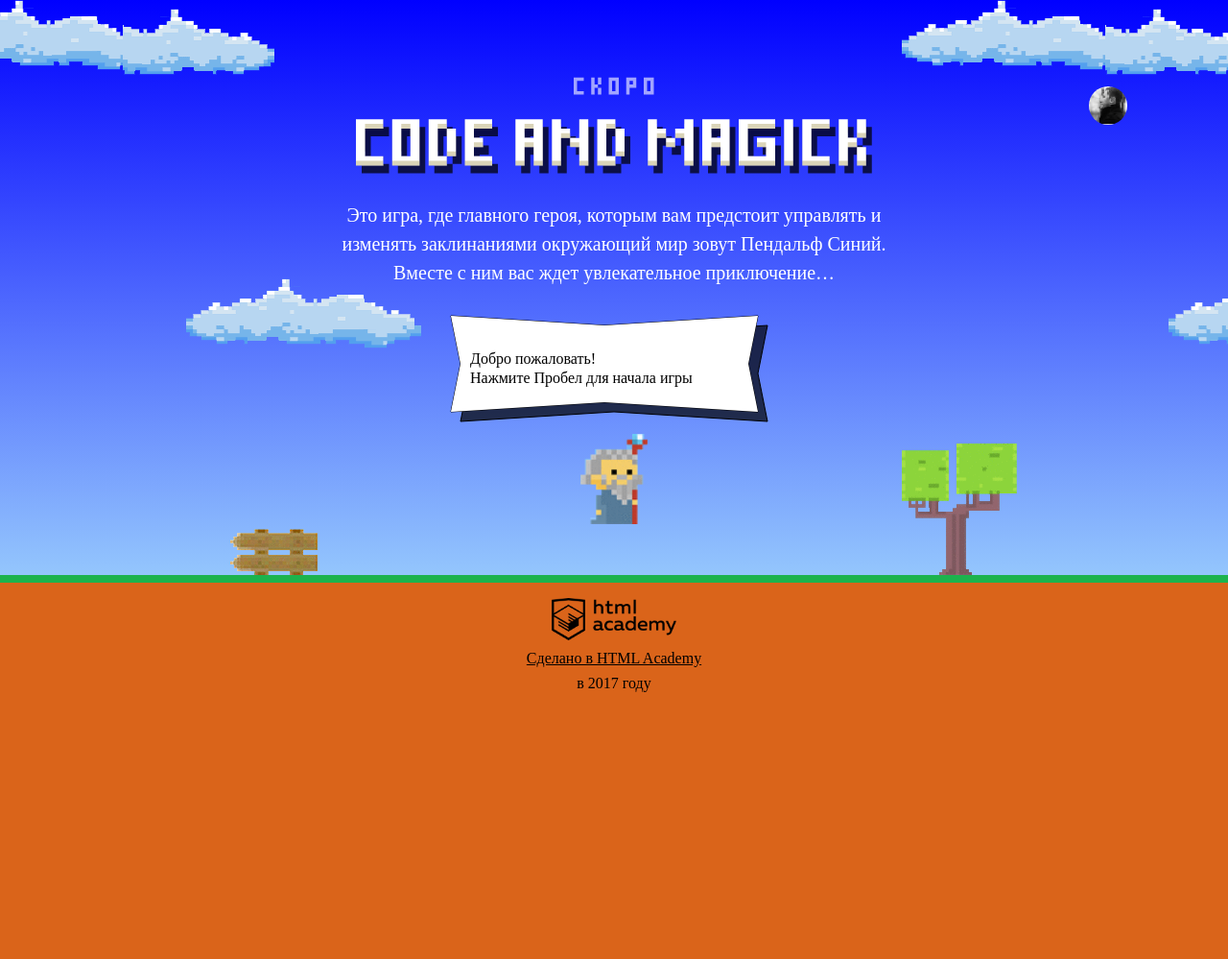
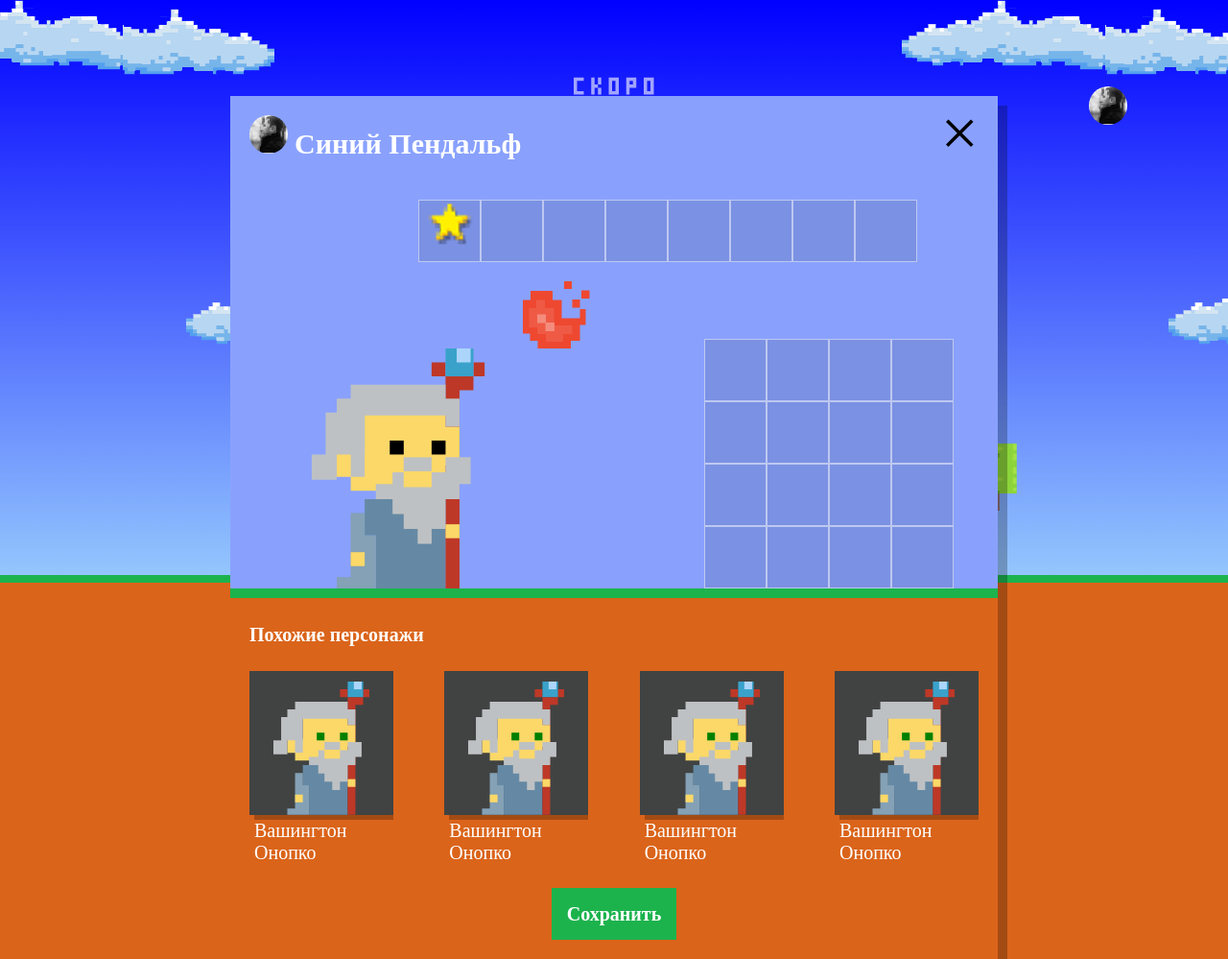
Before and after one commit to surovikina/228200-code-and-magick, a website: page index.html in a window 1280 px wide. Shown: the whole page at 96% size. Before the commit the page ends 800 px from the top, so only its background shows below. Drawn offline with Linux system fonts and the light colour scheme; a web font is replaced by a local one.

Commit message:
Открыла скрытый экран и сгенирировала 4 одинаковых волшебника

```diff
--- a/index.html
+++ b/index.html
@@ -190,6 +190,7 @@
     return 2 / 3 * 300 - 1.337 * wizardWidth / 2;
   };
 </script>
+<script src ="./js/setup.js"></script>
 <script src ="./js/stat.js" ></script>
 <script src="./js/game.js"></script>
 
--- /dev/null
+++ b/js/setup.js
@@ -0,0 +1,60 @@
+'use strict';
+
+var userDialog = document.querySelector('.setup');
+userDialog.classList.remove('hidden'); // 1. Покажите блок .setup, убрав в JS-коде у него класс .hidden.
+
+var similarListElement = document.querySelector('.setup-similar-list'); //
+var similarWizardTemplate = document.querySelector('#similar-wizard-template').content; // элемент в который мы будем вставлять похожих магов
+
+// var randomizeArray = function(arr:Array):Array {};
+
+var WIZARD_NAMES = ['Иван', 'Хуан Себастьян', 'Мария', 'Кристоф', 'Виктор', 'Юлия', 'Люпита', 'Вашингтон'];
+var WIZARD_LASTNAMES = ['да Марья', 'Верон', 'Мирабелла', 'Вальц', 'Онопко', 'Топольницкая', 'Нионго', 'Ирвинг'];
+var wizardCoat = ['rgb(101, 137, 164)', 'rgb(241, 43, 107)', 'rgb(146, 100, 161)', 'rgb(56, 159, 117)', 'rgb(215, 210, 55)', 'rgb(0, 0, 0)'];
+var wizardEyes = ['black', 'red', 'blue', 'yellow', 'green'];
+
+var namerand = Math.floor(Math.random() * WIZARD_NAMES.length);
+var lastnamerand = Math.floor(Math.random() * WIZARD_LASTNAMES.length);
+var wizarcoatrandom = Math.floor(Math.random() * wizardCoat.length);
+var wizardeyesrandom = Math.floor(Math.random() * wizardEyes.length);
+
+var wizards = []
+   wizards[0] = {
+     name: WIZARD_NAMES[namerand] + ' ' + WIZARD_LASTNAMES[lastnamerand],
+     coatColor: wizardCoat [wizarcoatrandom],
+     eyesColor: wizardEyes[wizardeyesrandom]
+   }
+    wizards[1] = {
+      name: WIZARD_NAMES[namerand] + ' ' + WIZARD_LASTNAMES[lastnamerand],
+      coatColor: wizardCoat [wizarcoatrandom],
+      eyesColor: wizardEyes[wizardeyesrandom]
+    }
+    wizards[2] = {
+      name: WIZARD_NAMES[namerand] + ' ' + WIZARD_LASTNAMES[lastnamerand],
+      coatColor: wizardCoat [wizarcoatrandom],
+      eyesColor: wizardEyes[wizardeyesrandom]
+    }
+    wizards[3] = {
+      name: WIZARD_NAMES[namerand] + ' ' + WIZARD_LASTNAMES[lastnamerand],
+      coatColor: wizardCoat [wizarcoatrandom],
+      eyesColor: wizardEyes[wizardeyesrandom]
+    }
+
+
+var renderWizard = function (wizard) {
+  var wizardElement = similarWizardTemplate.cloneNode(true);
+
+  wizardElement.querySelector('.setup-similar-label').textContent = wizard.name;
+  wizardElement.querySelector('.wizard-coat').style.fill = wizard.coatColor;
+  wizardElement.querySelector('.wizard-eyes').style.fill = wizard.eyesColor;
+
+  return wizardElement;
+};
+
+var fragment = document.createDocumentFragment();
+for (var i = 0; i < 4; i++) {
+  fragment.appendChild(renderWizard(wizards[i]));
+}
+similarListElement.appendChild(fragment);
+
+userDialog.querySelector('.setup-similar').classList.remove('hidden'); // 5.Покажите блок .setup-similar, удалив у него CSS-класс hidden
```
